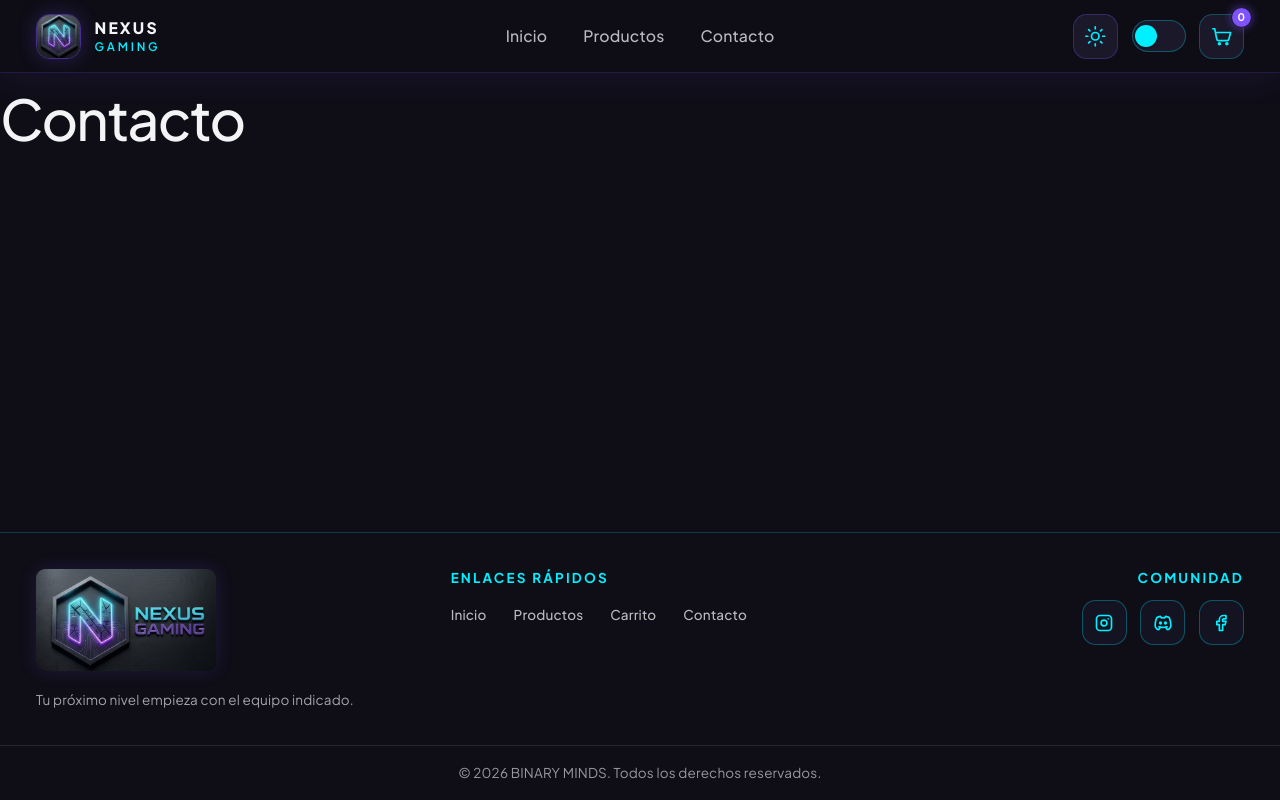
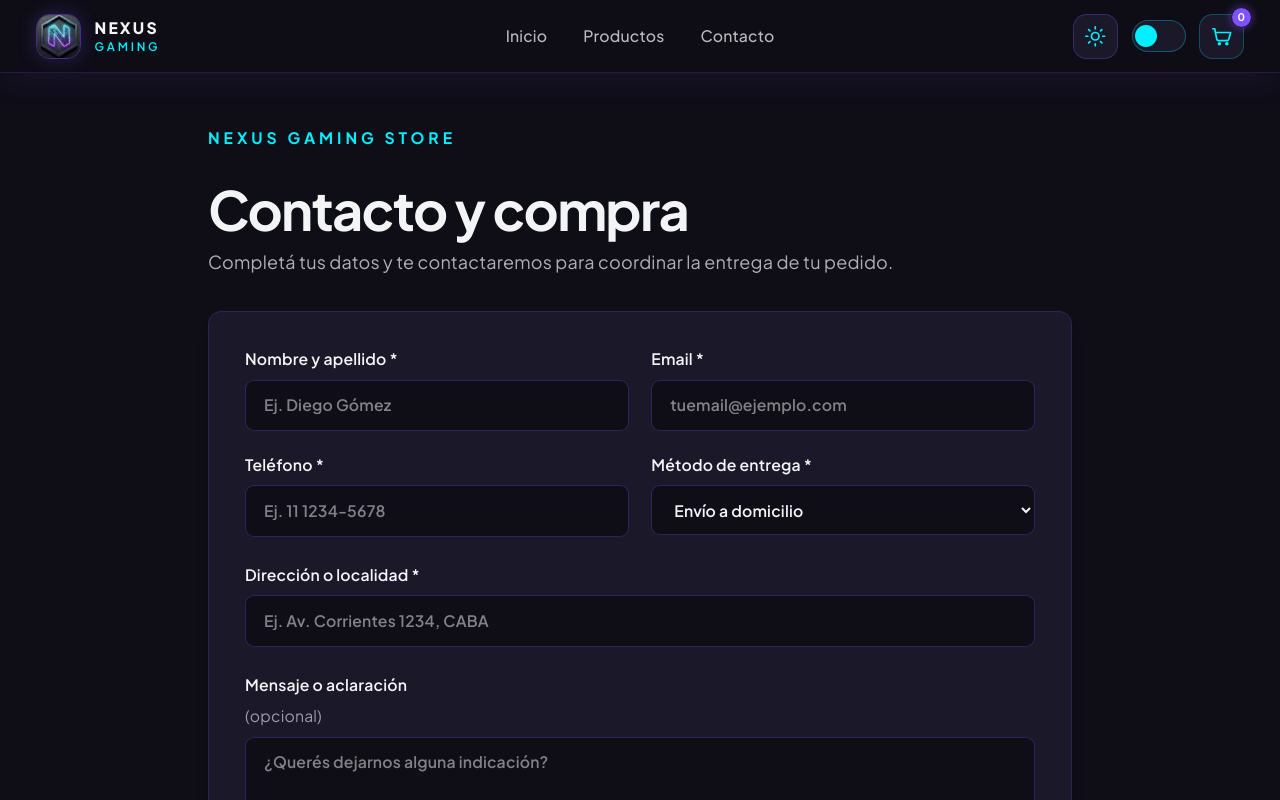
Before and after one commit to BinaryMinds2/proyecto-ciu, a React (Vite) app: page /contacto in a window 1280 px wide. Shown: the top 800 px of the page. Built offline with nearby package versions, Linux system fonts and the light colour scheme.

Commit message:
fix agregue form contactos enlace a carrito set formulari use state

```diff
--- a/src/components/ProductoCard.jsx
+++ b/src/components/ProductoCard.jsx
@@ -2,6 +2,19 @@ import { Link } from 'react-router-dom'
 
 function ProductoCard({ producto }) {
   const sinStock = producto.stock === 0
+
+  const agregarAlCarrito = () => {
+    const carritoActual = JSON.parse(window.localStorage.getItem('nexus-cart') || '[]')
+    const productoEnCarrito = carritoActual.find((item) => item.id === producto.id)
+
+    if (productoEnCarrito) {
+      productoEnCarrito.cantidad += 1
+    } else {
+      carritoActual.push({ ...producto, cantidad: 1 })
+    }
+
+    window.localStorage.setItem('nexus-cart', JSON.stringify(carritoActual))
+  }
 
   const precioFormateado = new Intl.NumberFormat('es-AR', {
     style: 'currency',
@@ -41,6 +54,7 @@ function ProductoCard({ producto }) {
           <button
             type="button"
             disabled={sinStock}
+            onClick={agregarAlCarrito}
             className="rounded-lg bg-gamer-primary px-4 py-2 font-semibold text-white transition hover:bg-gamer-primary/80 disabled:cursor-not-allowed disabled:opacity-40"
           >
             Agregar al carrito
--- a/src/pages/contacto.jsx
+++ b/src/pages/contacto.jsx
@@ -1,5 +1,190 @@
+import { useState } from 'react'
+
+const formularioInicial = {
+  nombre: '',
+  email: '',
+  telefono: '',
+  direccion: '',
+  entrega: 'Envío a domicilio',
+  mensaje: '',
+}
+
 function Contactos() {
-  return <h1>Contacto</h1>
+  const [formulario, setFormulario] = useState(formularioInicial)
+  const [errores, setErrores] = useState({})
+  const [confirmacion, setConfirmacion] = useState('')
+
+  const actualizarCampo = (event) => {
+    const { name, value } = event.target
+    setFormulario((datosActuales) => ({ ...datosActuales, [name]: value }))
+    setErrores((erroresActuales) => ({ ...erroresActuales, [name]: '' }))
+    setConfirmacion('')
+  }
+
+  const validarFormulario = () => {
+    const nuevosErrores = {}
+    const emailValido = /^[^\s@]+@[^\s@]+\.[^\s@]+$/
+
+    if (!formulario.nombre.trim()) nuevosErrores.nombre = 'Ingresá tu nombre y apellido.'
+    if (!formulario.email.trim()) {
+      nuevosErrores.email = 'Ingresá tu email.'
+    } else if (!emailValido.test(formulario.email)) {
+      nuevosErrores.email = 'Ingresá un email válido.'
+    }
+    if (!formulario.telefono.trim()) nuevosErrores.telefono = 'Ingresá tu teléfono.'
+    if (!formulario.direccion.trim()) nuevosErrores.direccion = 'Ingresá una dirección o localidad.'
+
+    return nuevosErrores
+  }
+
+  const enviarFormulario = (event) => {
+    event.preventDefault()
+    const nuevosErrores = validarFormulario()
+    setErrores(nuevosErrores)
+    setConfirmacion('')
+
+    if (Object.keys(nuevosErrores).length > 0) return
+
+    let carrito
+    try {
+      carrito = JSON.parse(window.localStorage.getItem('nexus-cart') || '[]')
+    } catch {
+      setConfirmacion('No se pudo leer el carrito. Volvé a cargar la página e intentá nuevamente.')
+      return
+    }
+
+    if (!Array.isArray(carrito) || carrito.length === 0) {
+      setConfirmacion('Agregá al menos un producto al carrito antes de confirmar la compra.')
+      return
+    }
+
+    setConfirmacion('¡Gracias! Recibimos tus datos y nos pondremos en contacto pronto.')
+    setFormulario(formularioInicial)
+  }
+
+  const campoClase =
+    'rounded-lg border border-gamer-primary/30 bg-gamer-bg px-4 py-3 text-gamer-textMain outline-none transition placeholder:text-gamer-textMain/50 focus:border-gamer-accent focus:ring-2 focus:ring-gamer-accent/30'
+
+  return (
+    <section className="bg-gamer-bg px-4 py-12 text-gamer-textMain sm:px-6 lg:px-8">
+      <div className="mx-auto max-w-3xl">
+        <div className="mb-8">
+          <p className="mb-2 text-sm font-bold uppercase tracking-[0.25em] text-gamer-accent">
+            Nexus Gaming Store
+          </p>
+          <h1 className="mb-3 text-4xl font-bold text-gamer-textMain sm:text-5xl">Contacto y compra</h1>
+          <p className="text-gamer-textMain/70">
+            Completá tus datos y te contactaremos para coordinar la entrega de tu pedido.
+          </p>
+        </div>
+
+        <form
+          onSubmit={enviarFormulario}
+          noValidate
+          className="space-y-6 rounded-xl border border-gamer-primary/20 bg-gamer-card p-5 shadow-lg shadow-black/10 sm:p-8"
+        >
+          <div className="grid gap-5 sm:grid-cols-2">
+            <label className="flex flex-col gap-2 text-sm font-semibold">
+              Nombre y apellido *
+              <input
+                name="nombre"
+                value={formulario.nombre}
+                onChange={actualizarCampo}
+                className={campoClase}
+                placeholder="Ej. Diego Gómez"
+                aria-invalid={Boolean(errores.nombre)}
+                aria-describedby={errores.nombre ? 'error-nombre' : undefined}
+              />
+              {errores.nombre && <span id="error-nombre" className="text-sm font-normal text-red-400">{errores.nombre}</span>}
+            </label>
+
+            <label className="flex flex-col gap-2 text-sm font-semibold">
+              Email *
+              <input
+                type="email"
+                name="email"
+                value={formulario.email}
+                onChange={actualizarCampo}
+                className={campoClase}
+                placeholder="tuemail@ejemplo.com"
+                aria-invalid={Boolean(errores.email)}
+                aria-describedby={errores.email ? 'error-email' : undefined}
+              />
+              {errores.email && <span id="error-email" className="text-sm font-normal text-red-400">{errores.email}</span>}
+            </label>
+
+            <label className="flex flex-col gap-2 text-sm font-semibold">
+              Teléfono *
+              <input
+                type="tel"
+                name="telefono"
+                value={formulario.telefono}
+                onChange={actualizarCampo}
+                className={campoClase}
+                placeholder="Ej. 11 1234-5678"
+                aria-invalid={Boolean(errores.telefono)}
+                aria-describedby={errores.telefono ? 'error-telefono' : undefined}
+              />
+              {errores.telefono && <span id="error-telefono" className="text-sm font-normal text-red-400">{errores.telefono}</span>}
+            </label>
+
+            <label className="flex flex-col gap-2 text-sm font-semibold">
+              Método de entrega *
+              <select name="entrega" value={formulario.entrega} onChange={actualizarCampo} className={campoClase}>
+                <option>Envío a domicilio</option>
+                <option>Retiro en sucursal</option>
+              </select>
+            </label>
+          </div>
+
+          <label className="flex flex-col gap-2 text-sm font-semibold">
+            Dirección o localidad *
+            <input
+              name="direccion"
+              value={formulario.direccion}
+              onChange={actualizarCampo}
+              className={campoClase}
+              placeholder="Ej. Av. Corrientes 1234, CABA"
+              aria-invalid={Boolean(errores.direccion)}
+              aria-describedby={errores.direccion ? 'error-direccion' : undefined}
+            />
+            {errores.direccion && <span id="error-direccion" className="text-sm font-normal text-red-400">{errores.direccion}</span>}
+          </label>
+
+          <label className="flex flex-col gap-2 text-sm font-semibold">
+            Mensaje o aclaración <span className="font-normal text-gamer-textMain/60">(opcional)</span>
+            <textarea
+              name="mensaje"
+              value={formulario.mensaje}
+              onChange={actualizarCampo}
+              className={`${campoClase} min-h-32 resize-y`}
+              placeholder="¿Querés dejarnos alguna indicación?"
+            />
+          </label>
+
+          <button
+            type="submit"
+            className="w-full rounded-lg bg-gamer-primary px-5 py-3 font-bold text-white transition hover:bg-gamer-primary/80 focus-visible:outline-2 focus-visible:outline-offset-2 focus-visible:outline-gamer-accent"
+          >
+            Confirmar compra
+          </button>
+
+          {confirmacion && (
+            <p
+              role="status"
+              className={`rounded-lg border px-4 py-3 text-sm ${
+                confirmacion.startsWith('¡Gracias')
+                  ? 'border-green-400/40 bg-green-400/10 text-green-300'
+                  : 'border-amber-400/40 bg-amber-400/10 text-amber-200'
+              }`}
+            >
+              {confirmacion}
+            </p>
+          )}
+        </form>
+      </div>
+    </section>
+  )
 }
 
 export default Contactos
```
Also changed, not shown: 6 other files (tests, documents, lock files or other folders).
